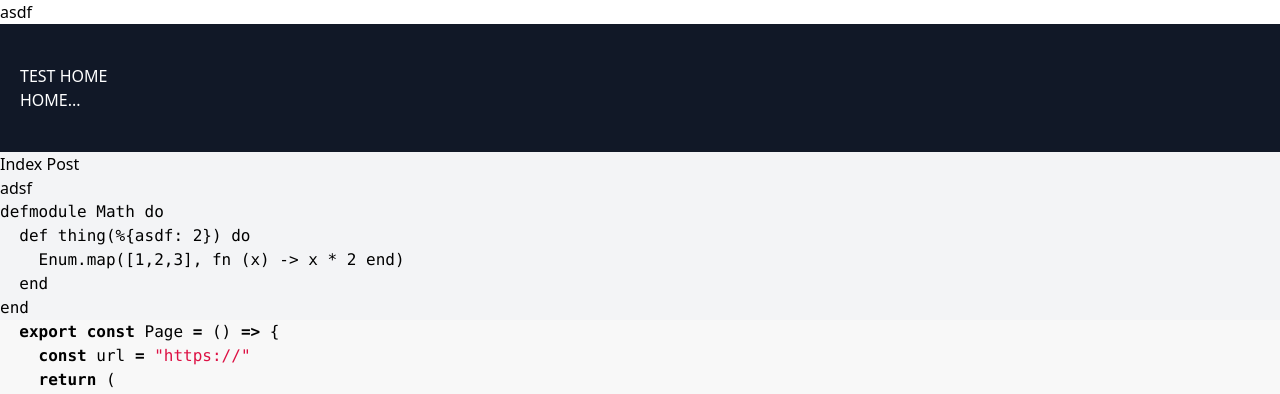
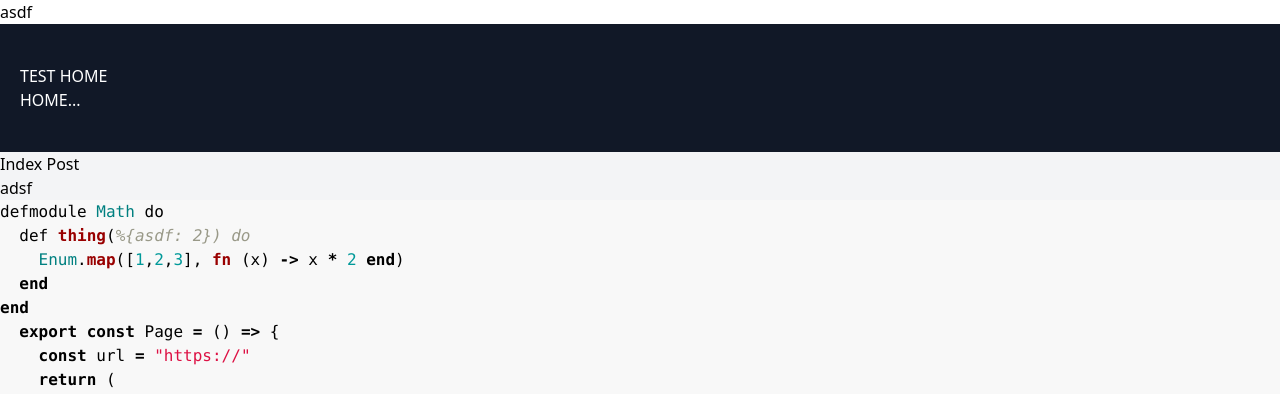
Before and after one commit to mthomps4/test-pages, a Jekyll site: the page built from post/index.md, in a window 1280 px wide. Shown: the top 394 px of the page. Built offline with Jekyll 4.4.1, drawn with Linux system fonts in a browser that asks for light colours; our own code applies the rules of GitHub Pages for plain Markdown files.

Commit message:
Update index.md

````diff
--- a/post/index.md
+++ b/post/index.md
@@ -6,7 +6,7 @@ description: "BLAH"
 # Index Post
 adsf
 
-```iex
+```erlang
 defmodule Math do
   def thing(%{asdf: 2}) do
     Enum.map([1,2,3], fn (x) -> x * 2 end)
````
